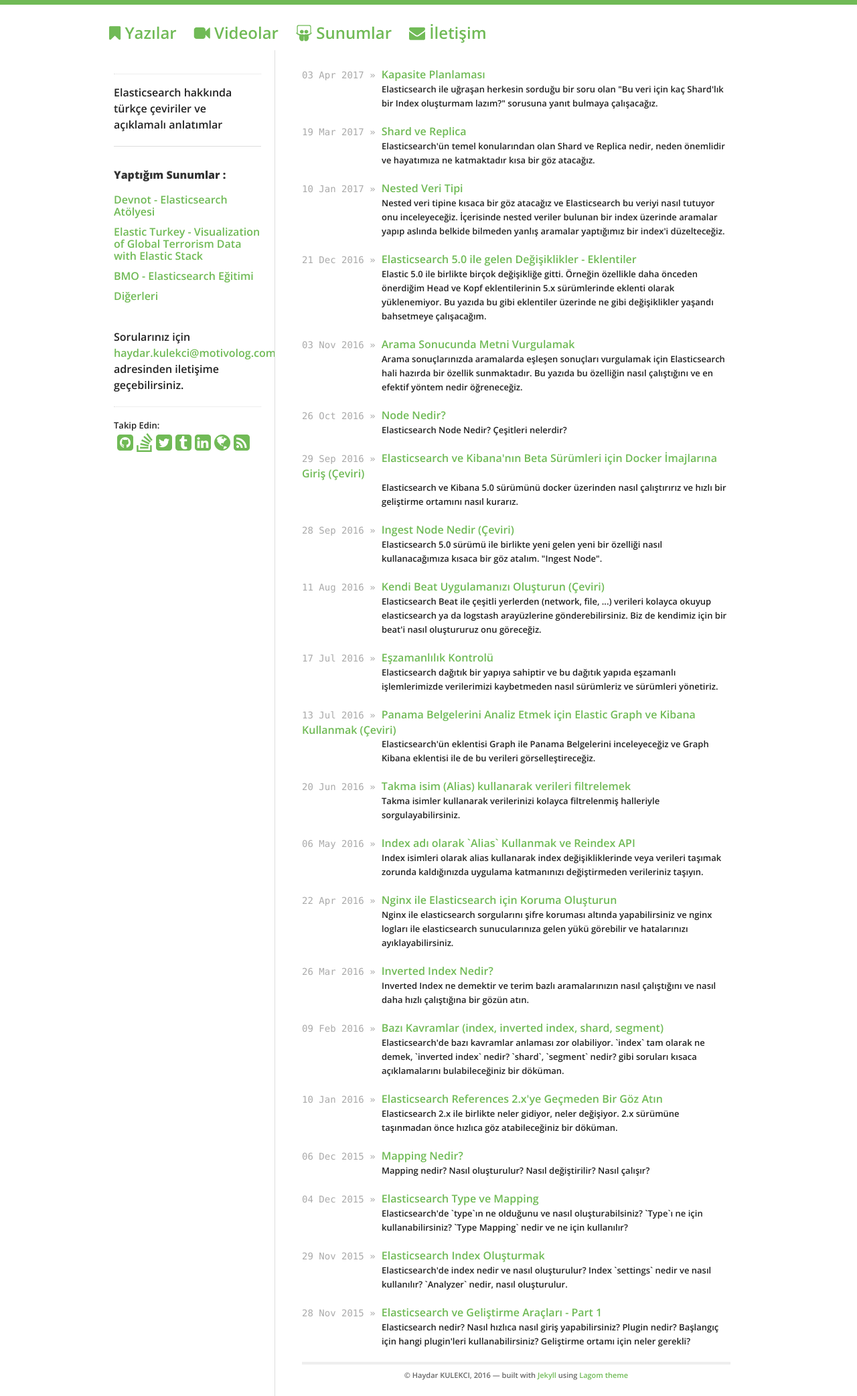
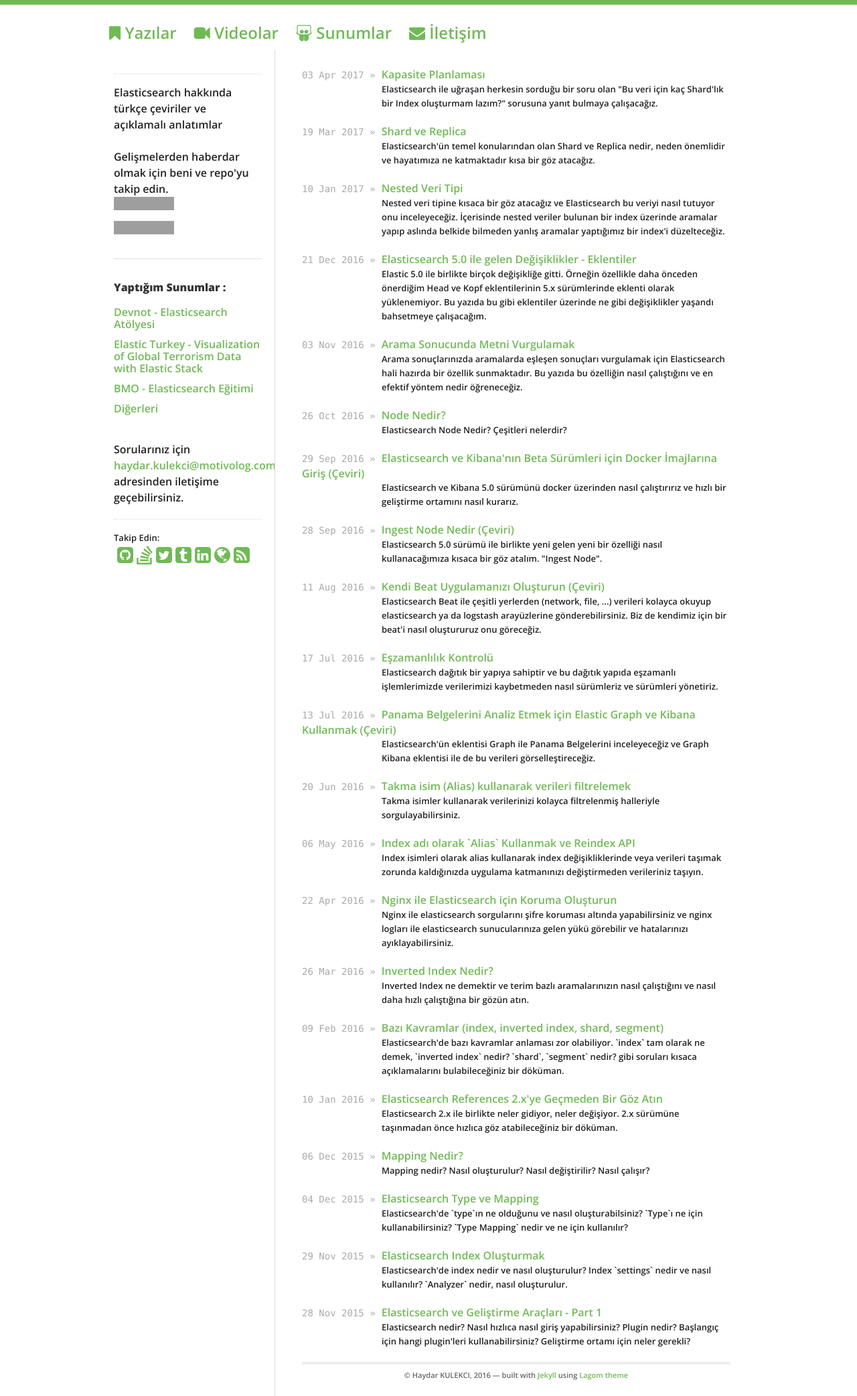
Before and after one commit to hkulekci/elasticsearch, a Jekyll site: the page built from index.html, in a window 1280 px wide. Shown: the whole page at 67% size. Built offline with Jekyll 4.4.1, drawn with Linux system fonts in a browser that asks for light colours; nearby versions of some CDN libraries; grey boxes are pictures that could not be loaded.

Commit message:
github linkleri eklendi

```diff
--- a/_includes/css/layout.css
+++ b/_includes/css/layout.css
@@ -36,7 +36,7 @@
 	nav ul,
 	#logo { text-align: left; }
 	.sidebar {
-		display: none;
+		/*display: none;*/
 	}
 	.content {
 		border: 0px;
@@ -47,7 +47,7 @@
 /* Mobile Landscape Size to Tablet Portrait (devices and browsers) */
 @media only screen and (min-width: 480px) and (max-width: 767px) {
 	.sidebar {
-		display: none;
+		/*display: none;*/
 	}
 
 	h1 {
@@ -59,7 +59,7 @@
 /* Mobile Portrait Size to Mobile Landscape Size (devices and browsers) */
 @media only screen and (max-width: 479px) {
 	.sidebar {
-		display: none;
+		/*display: none;*/
 	}
 
 	h1 {
--- a/_includes/sidebar.html
+++ b/_includes/sidebar.html
@@ -10,7 +10,10 @@
   <h2>Ben <a href="/">{{ site.data.theme.name }}</a>.</h2>-->
   <div id="bio">
     <p>
-      Elasticsearch hakkında türkçe çeviriler ve açıklamalı anlatımlar
+      Elasticsearch hakkında türkçe çeviriler ve açıklamalı anlatımlar<br><br>
+      Gelişmelerden haberdar olmak için beni ve repo'yu takip edin.
+      <iframe src="https://ghbtns.com/github-btn.html?user=hkulekci&type=follow&count=true&size=large" frameborder="0" scrolling="0" width="220px" height="30px"></iframe>
+      <iframe src="https://ghbtns.com/github-btn.html?user=hkulekci&repo=elasticsearch&type=watch&count=true&size=large&v=2" frameborder="0" scrolling="0" width="160px" height="30px"></iframe>
       <hr>
       <strong>Yaptığım Sunumlar : </strong>
       <ul style="list-style: none;">
```
